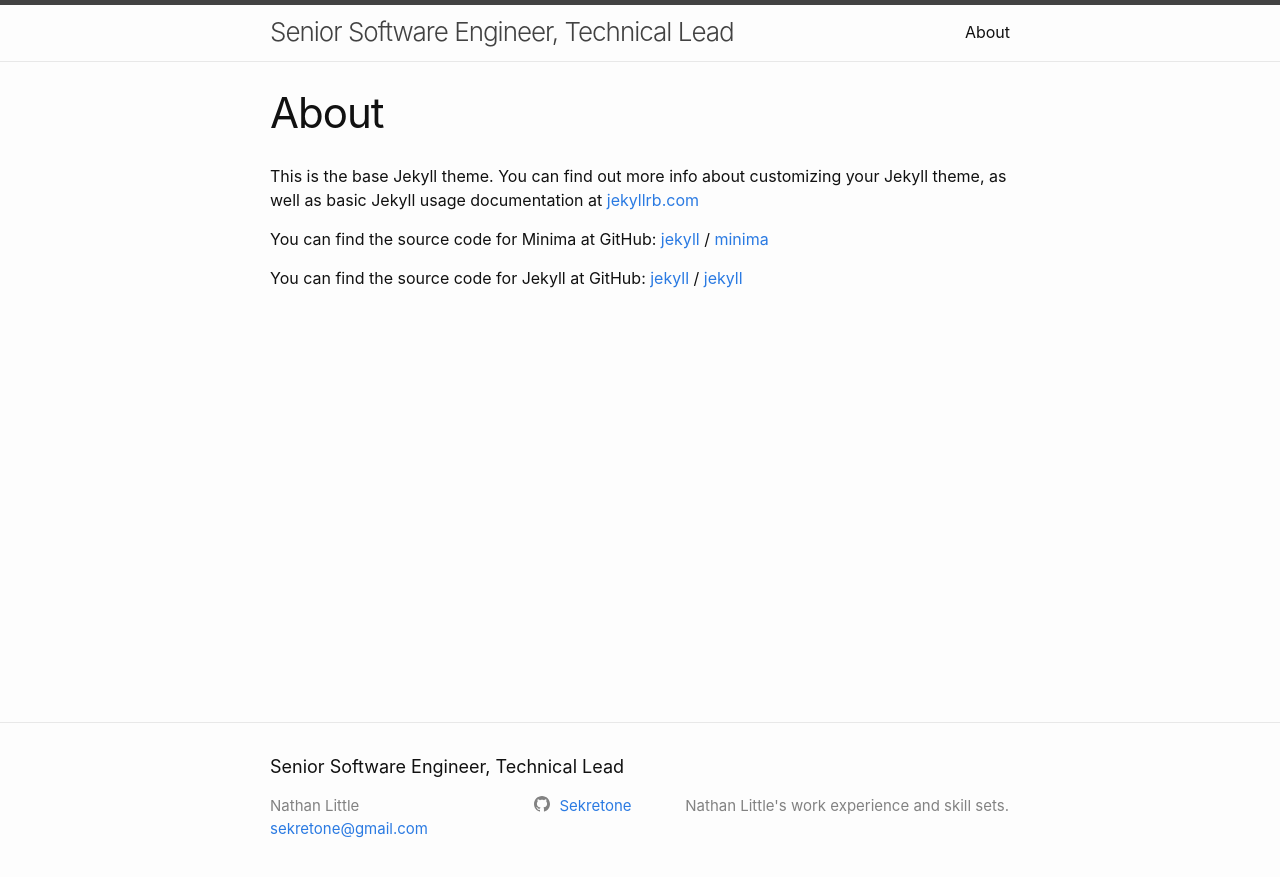
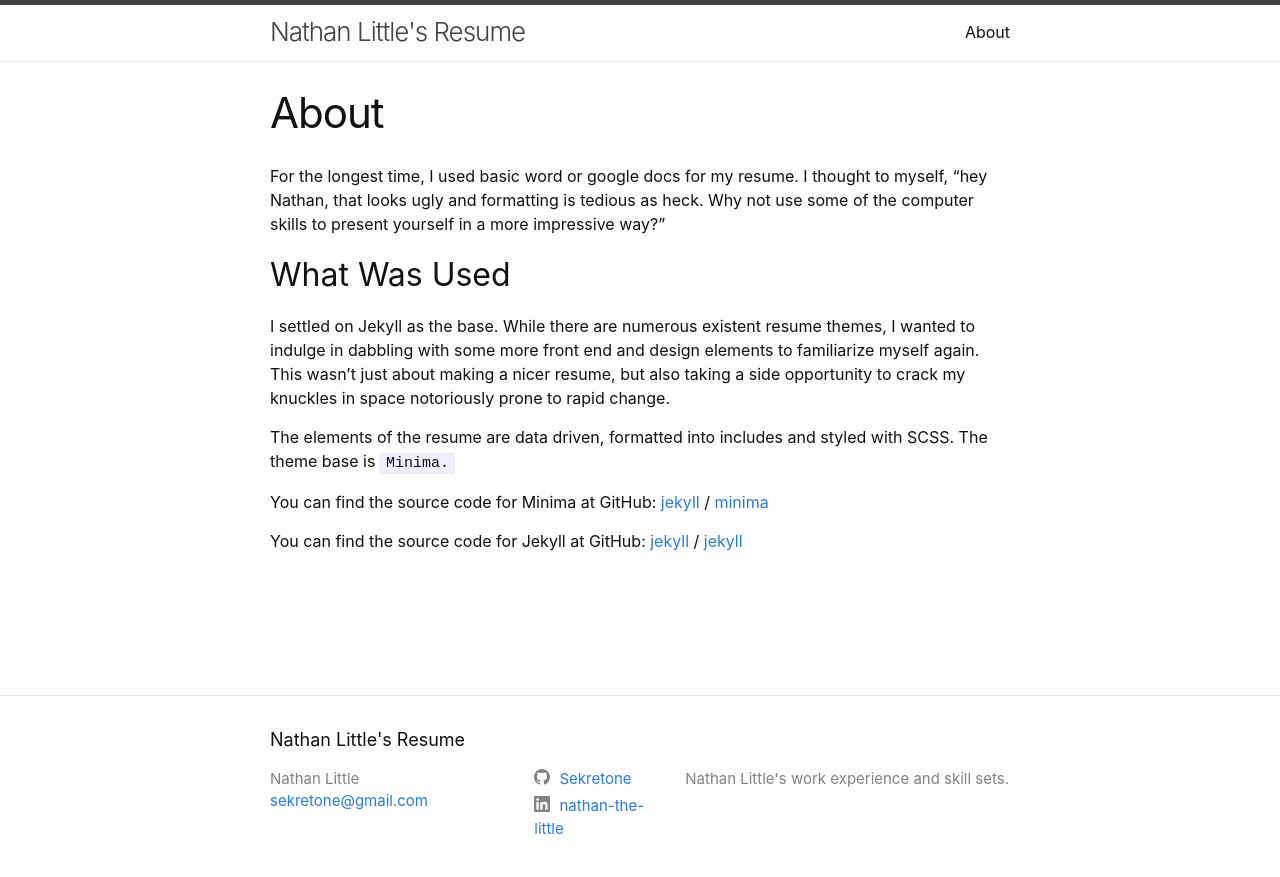
Before and after one commit to SekretOne/nathan-little-resume, a Jekyll site: the page built from about.markdown, in a window 1280 px wide. Shown: the top 877 px of the page. Built offline with Jekyll 4.4.1, drawn with Linux system fonts in a browser that asks for light colours.

Commit message:
Add main content (#2)
* wip add experience section

* wip add education section

* add education.yaml, lists

* update the about

```diff
--- a/_config.yml
+++ b/_config.yml
@@ -18,7 +18,7 @@
 # You can create any custom variable you would like, and they will be accessible
 # in the templates via {{ site.myvariable }}.
 
-title: Senior Software Engineer, Technical Lead
+title: Nathan Little's Resume
 author: Nathan Little
 email: sekretone@gmail.com
 description: >-
@@ -26,6 +26,7 @@
 baseurl: "/nathan-little-resume" # the subpath of your site, e.g. /blog
 url: "https://sekretone.github.io" # the base hostname & protocol for your site, e.g. http://example.com
 github_username:  Sekretone
+linkedin_username: nathan-the-little
 
 # Build settings
 theme: minima
--- /dev/null
+++ b/_data/education.yaml
@@ -0,0 +1,4 @@
+- name: Bachelor of Arts in Computer Science, concentration in Programming
+  location: Berea College
+  from: 2004
+  to: 2008
--- a/about.markdown
+++ b/about.markdown
@@ -4,7 +4,13 @@
 permalink: /about/
 ---
 
-This is the base Jekyll theme. You can find out more info about customizing your Jekyll theme, as well as basic Jekyll usage documentation at [jekyllrb.com](https://jekyllrb.com/)
+For the longest time, I used basic word or google docs for my resume. I thought to myself, "hey Nathan, that looks ugly and formatting is tedious as heck. Why not use some of the computer skills to present yourself in a more impressive way?"
+
+## What Was Used
+
+I settled on Jekyll as the base. While there are numerous existent resume themes, I wanted to indulge in dabbling with some more front end and design elements to familiarize myself again. This wasn't just about making a nicer resume, but also taking a side opportunity to crack my knuckles in space notoriously prone to rapid change.
+
+The elements of the resume are data driven, formatted into includes and styled with SCSS. The theme base is `Minima.`
 
 You can find the source code for Minima at GitHub:
 [jekyll][jekyll-organization] /
--- a/assets/main.scss
+++ b/assets/main.scss
@@ -15,13 +15,17 @@
   height: 128px;
   width: 128px;
   border-radius: 50%;
-  border: medium solid $grey-color-light;
-  background: #eeeeff;
+  // border: medium solid $grey-color-dark;
+  background: #98418b;
 }
 
 .lil-banner {
   padding-top:10px;
   padding-bottom: 30px;
+
+  h1 {
+    @include relative-font-size(2);
+  }
 
   * {
     display: block;
@@ -29,3 +33,46 @@
     text-align: center;
   }
 }
+
+.experience-detail-container{
+  font-size: $base-font-size * 1.20;
+  color: $grey-color;
+  display: flex;
+  justify-content: space-between;
+}
+
+.resume-section{
+  margin-bottom: $spacing-unit * 2.5;
+
+  .resume-header{
+    //border-top: 3px solid;
+    //border-bottom: 2px solid;
+    text-align: center;
+    background-color: $grey-color-light;
+    font-weight: bold;
+    padding: 0;
+
+    * {
+      padding: 5px;
+    }
+  }
+}
+
+.resume-collection-group{
+  margin-bottom: $spacing-unit;
+
+  .resume-collection{
+    display: flex;
+    flex-wrap: wrap;
+    justify-content: flex-start;
+    list-style: none;
+    margin-left: 0;
+
+    .resume-collection-item{
+      padding: 6px 12px 6px 12px;
+      margin: 4px 10px 4px 10px;
+      border-radius: 15px;
+      background-color: $grey-color-light;
+    }
+  }
+}
--- a/index.markdown
+++ b/index.markdown
@@ -4,5 +4,3 @@
 
 layout: home
 ---
-
-I assume this goes here.
```
Also changed, not shown: _data/skills.yaml (+19 -17 lines), _includes/experience.html (added, +13 -0 lines), _includes/experiences.html (deleted, +0 -8 lines), _includes/list.html (added, +8 -0 lines), _layouts/home.html (+64 -30 lines).
